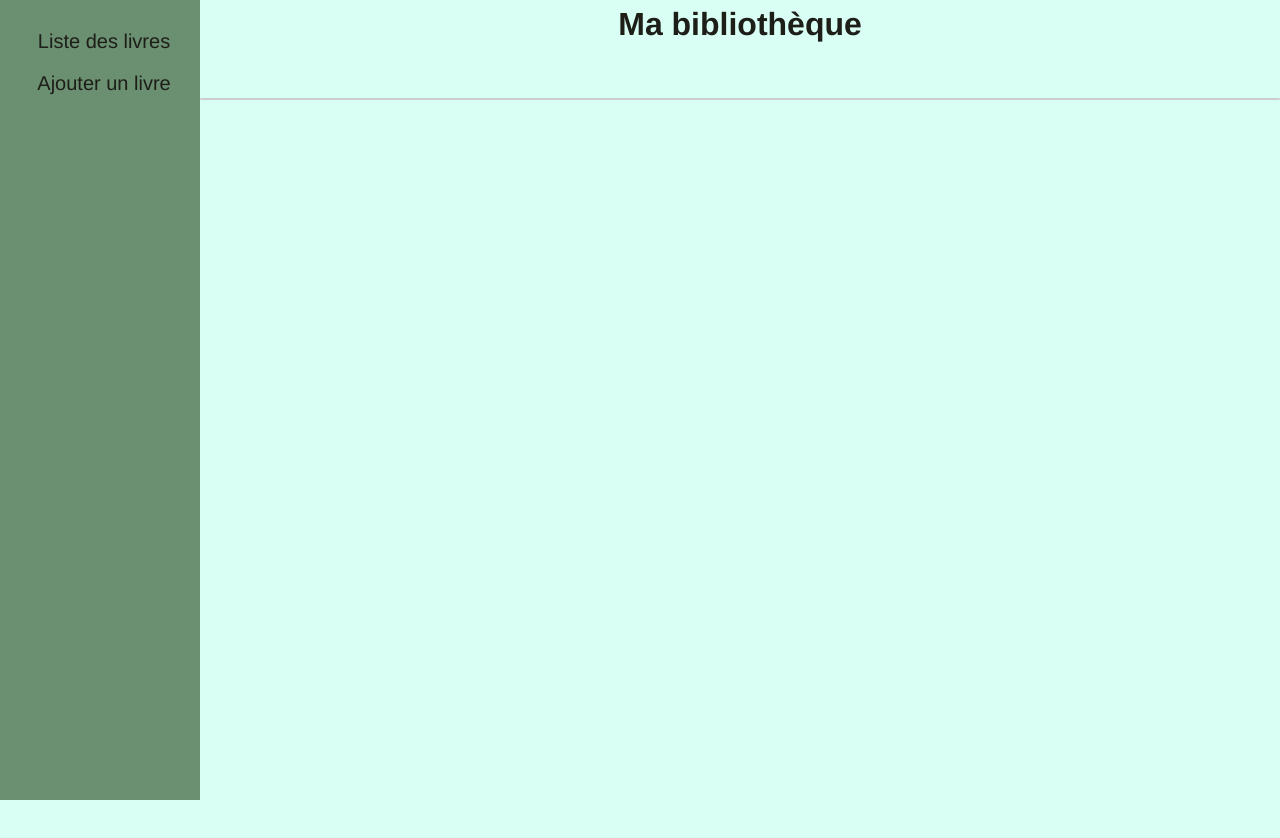
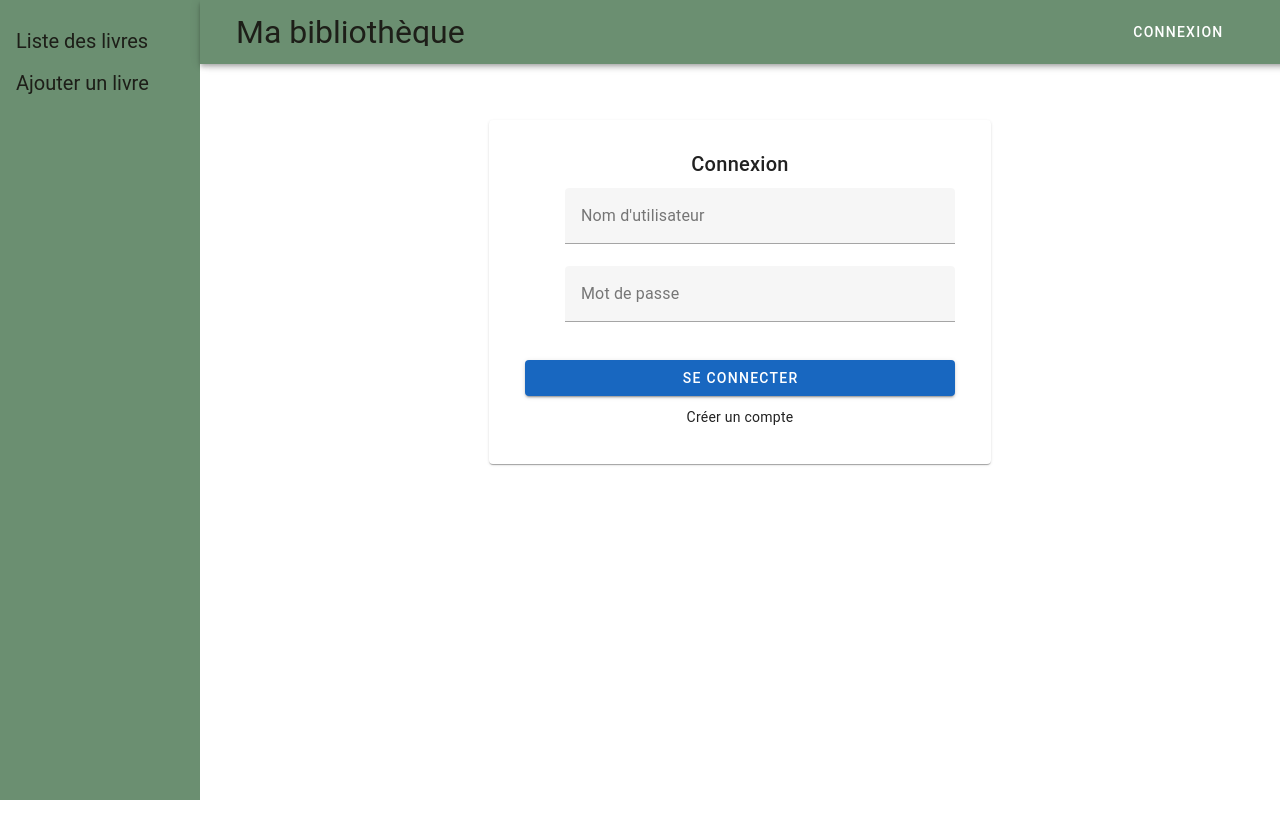
Before and after one commit to MDevos78/liste-de-livre-frontend, a Vue app: page /login in a window 1280 px wide. Shown: the top 838 px of the page. Before the commit the page ends 800 px from the top, so only its background shows below. Built offline with nearby package versions, Linux system fonts and the light colour scheme.

Commit message:
ajout de la partie connexion

```diff
--- a/src/App.vue
+++ b/src/App.vue
@@ -1,51 +1,34 @@
 <template>
-  <div id="app">
-    <header>
-      <h1>Ma bibliothèque</h1>
-    </header>
+  <v-app class="content">
+    <NavBar class= "nav"/>
     <SideNav />
-    <main class="content">
+    <v-main >
       <router-view></router-view>
-    </main>
-  </div>
+    </v-main>
+  </v-app>
 </template>
 
 <script>
+import NavBar from './components/NavBar.vue';
 import SideNav from './components/SideNav.vue';
 
 export default {
   name: 'App',
   components: {
+    NavBar,
     SideNav,
   },
-}
+};
 </script>
 
 <style>
-body{
-  margin: 0;
-  background-color: #D9FFF5;
+
+.nav{
+  margin-left: 200px;
 }
-h1{
+/* Tu peux retirer les styles qui étaient ici et utiliser ceux de Vuetify */
+.content {
   margin-left: 200px;
-  margin-bottom: 50px;
+  padding: 40px 10px 10px 10px;
 }
-h2{
-  padding-top: 20px;
-  padding-bottom: 40px;
-}
-#app {
-  font-family: Avenir, Helvetica, Arial, sans-serif;
-  -webkit-font-smoothing: antialiased;
-  -moz-osx-font-smoothing: grayscale;
-  text-align: center;
-  color: #1D1E18;
-}
-.content {
-  margin-left: 200px; /* Taille de la barre latérale */
-  border: 1px solid #ccc;
-  border-radius: 8px;
-  background-color: #AAD2BA
-}
-
 </style>
--- a/src/components/LivreForm.vue
+++ b/src/components/LivreForm.vue
@@ -1,6 +1,7 @@
 <template>
+  <div>
+    <h2>Ajouter un nouveau livre</h2>
     <div class="livre-form">
-    <h2>Ajouter un nouveau livre</h2>
       <form @submit.prevent="submitLivre">
         <input type="text" v-model="livre.titre" placeholder="Titre" required />
         <input type="text" v-model="livre.auteur" placeholder="Auteur" required />
@@ -21,6 +22,7 @@
           <button type="submit">Ajouter</button>
         </div>
       </form>
+    </div>
   </div>
 </template>
 
@@ -65,8 +67,11 @@ export default {
 .livre-form {
   border: 1px solid #ccc;
   border-radius: 8px;
+  margin-top: 10px;
+  padding-top: 10px;
   padding-left: 300px;
   padding-right: 300px;
+  background-color: #AAD2BA;
 }
 input, select {
   display: block;
--- a/src/components/LivreList.vue
+++ b/src/components/LivreList.vue
@@ -2,7 +2,7 @@
   <div>
     <h2>Liste des livres</h2>
     <v-card flat color="#AAD2BA">
-      <v-card-title class="d-flex align-center pe-2">
+      <v-card-title class="d-flex align-center pe-2 v-card">
         <v-spacer></v-spacer>
         <v-text-field
           v-model="search"
@@ -74,7 +74,9 @@ export default {
 </script>
 
 <style scoped>
-/* Vos styles existants pour les lignes alternées et la pagination */
+.v-card{
+  margin-top: 10px;
+}
 .even-row {
   background-color: #AAD2BA;
 }
@@ -87,7 +89,6 @@ export default {
   background-color: #AAD2BA;
 }
 
-/* ⚠️ Ajoute ces lignes pour forcer le quadrillage complet */
 :deep(table) {
   border-collapse: collapse !important;
 }
--- /dev/null
+++ b/src/components/LoginPage.vue
@@ -0,0 +1,89 @@
+<template>
+  <v-container>
+    <v-row justify="center">
+      <v-col cols="12" md="6">
+        <v-card class="pa-5">
+          <v-card-title class="text-center">{{ isLogin ? 'Connexion' : 'Création de compte' }}</v-card-title>
+          <v-card-text>
+            <v-form @submit.prevent="submitForm">
+              <v-text-field
+                v-model="username"
+                label="Nom d'utilisateur"
+                required
+                prepend-icon="mdi-account"
+              ></v-text-field>
+              <v-text-field
+                v-if="!isLogin"
+                v-model="email"
+                label="Email"
+                type="email"
+                required
+                prepend-icon="mdi-email"
+              ></v-text-field>
+              <v-text-field
+                v-model="password"
+                label="Mot de passe"
+                type="password"
+                required
+                prepend-icon="mdi-lock"
+              ></v-text-field>
+              <v-btn
+                type="submit"
+                color="primary"
+                class="mt-4"
+                block
+              >
+                {{ isLogin ? 'Se connecter' : 'Créer un compte' }}
+              </v-btn>
+            </v-form>
+            <div class="text-center mt-3">
+              <a @click="isLogin = !isLogin">{{ isLogin ? 'Créer un compte' : 'Se connecter' }}</a>
+            </div>
+          </v-card-text>
+        </v-card>
+      </v-col>
+    </v-row>
+  </v-container>
+</template>
+
+<script>
+import axios from 'axios';
+
+export default {
+  data() {
+    return {
+      isLogin: true,
+      username: '',
+      email: '',
+      password: '',
+      errorMessage: ''
+    };
+  },
+  methods: {
+    async submitForm() {
+      try {
+        if (this.isLogin) {
+          const response = await axios.post('http://localhost:8081/api/auth/login', {
+            username: this.username,
+            password: this.password
+          });
+          // Store the JWT token
+          localStorage.setItem('jwtToken', response.data.token);
+          this.$router.push('../'); // Redirect to the books list
+        } else {
+          await axios.post('http://localhost:8081/api/auth/register', {
+            username: this.username,
+            email: this.email,
+            password: this.password
+          });
+          this.isLogin = true;
+          alert('Compte créé avec succès ! Connectez-vous.');
+        }
+      } catch (error) {
+        this.errorMessage = error.response.data || 'Une erreur est survenue.';
+        alert(this.errorMessage);
+      }
+    }
+  }
+};
+</script>
--- /dev/null
+++ b/src/components/NavBar.vue
@@ -0,0 +1,40 @@
+<template>
+  <v-app-bar app color="#6B8F71" dense>
+    <v-toolbar-title class="pl-4 app-title">Ma bibliothèque</v-toolbar-title>
+
+    <v-btn text v-if="!isLoggedIn" @click="goToLogin">Connexion</v-btn>
+
+    <v-btn text v-if="isLoggedIn" @click="logout">Déconnexion</v-btn>
+  </v-app-bar>
+</template>
+
+<script>
+export default {
+  name: 'NavBar',
+  computed: {
+    isLoggedIn() {
+      // ⭐ Check for the existence of the JWT token
+      return !!localStorage.getItem('jwtToken');
+    }
+  },
+  methods: {
+    goToLogin() {
+      // ⭐ Redirect to the login page
+      this.$router.push('/login');
+    },
+    logout() {
+      // ⭐ Clear the JWT token and redirect to login
+      localStorage.removeItem('jwtToken');
+      this.$router.push('/login');
+    }
+  }
+};
+</script>
+
+<style scoped>
+.app-title {
+  font-size: 2rem;
+  color: #1D1E18;
+  max-width: 70%;
+}
+</style>
--- a/src/main.js
+++ b/src/main.js
@@ -1,6 +1,7 @@
 import { createApp } from 'vue'
 import App from './App.vue'
 import router from './router'
+import axios from 'axios'
 import 'vuetify/styles'
 import { createVuetify } from 'vuetify'
 import * as components from 'vuetify/components'
@@ -11,6 +12,17 @@ const vuetify = createVuetify({
   directives,
 })
 
+// ⭐ Add the Axios interceptor here
+axios.interceptors.request.use(config => {
+  const token = localStorage.getItem('jwtToken');
+  if (token) {
+    config.headers.Authorization = `Bearer ${token}`;
+  }
+  return config;
+}, error => {
+  return Promise.reject(error);
+});
+
 const app = createApp(App)
 
 app.use(router)
--- a/src/router/index.js
+++ b/src/router/index.js
@@ -1,19 +1,29 @@
+// src/router/index.js
+
 import { createRouter, createWebHistory } from 'vue-router'
-import LivreList from '../components/LivreList.vue' // Ton composant pour la liste de livres
-import LivreForm from '../components/LivreForm.vue' // Ton composant pour ajouter un livre
+import LivreList from '../components/LivreList.vue'
+import LivreForm from '../components/LivreForm.vue'
+import LoginPage from '../components/LoginPage.vue'
 
 const routes = [
   {
     path: '/',
     name: 'LivreList',
-    component: LivreList
+    component: LivreList,
+    meta: { requiresAuth: true }
   },
   {
     path: '/ajouter',
     name: 'LivreForm',
-    component: LivreForm
+    component: LivreForm,
+    meta: { requiresAuth: true }
   },
-  // Tu peux ajouter d'autres routes ici
+  {
+    path: '/login',
+    name: 'LoginPage',
+    component: LoginPage,
+    meta: { requiresAuth: false }
+  }
 ]
 
 const router = createRouter({
@@ -21,4 +31,19 @@ const router = createRouter({
   routes
 })
 
+router.beforeEach((to, from, next) => {
+  const loggedIn = localStorage.getItem('jwtToken');
+
+  if (to.meta.requiresAuth && !loggedIn) {
+    // Si la route est protégée et l'utilisateur n'est pas connecté
+    next('/login');
+  } else if (to.path === '/login' && loggedIn) {
+    // Si l'utilisateur est déjà connecté et essaie d'aller sur la page de connexion
+    next('/');
+  } else {
+    // L'utilisateur peut continuer sa navigation
+    next();
+  }
+});
+
 export default router
```
Lines whose indentation alone changed are shown as unchanged.
